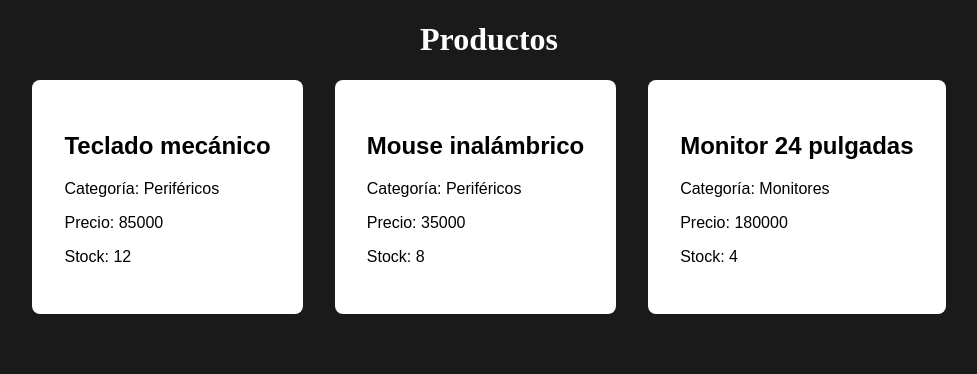
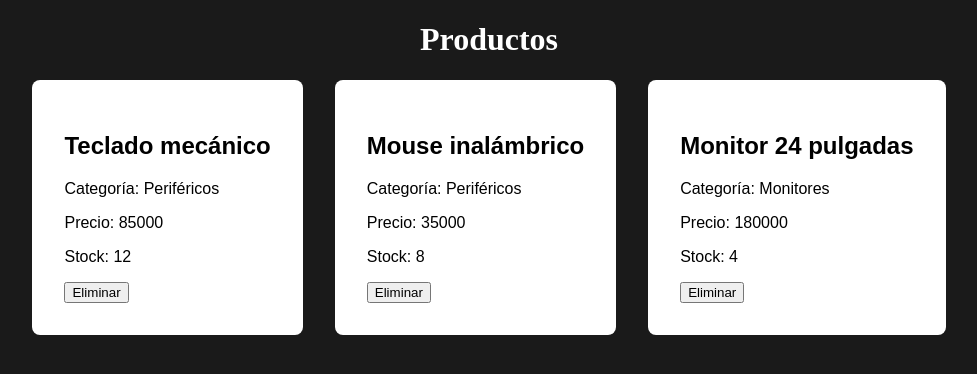
Before and after one commit to emilianoapaza/inventory-manager, a React (Vite) app: page /app/productos in a window 1280 px wide. Shown: the top 374 px of the page, without its empty margins (151-1128 px from the left). Built offline with nearby package versions, Linux system fonts and the light colour scheme.

Commit message:
feat: add product deletion

```diff
--- a/src/components/ProductCard.jsx
+++ b/src/components/ProductCard.jsx
@@ -1,4 +1,4 @@
-function ProductCard({ producto }) {
+function ProductCard({ producto, onDelete }) {
     const { nombre, categoria, precio, stock } = producto
     return (
         <article>
@@ -6,6 +6,7 @@ function ProductCard({ producto }) {
             <p>Categoría: {categoria}</p>
             <p>Precio: {precio}</p>
             <p>Stock: {stock}</p>
+            <button onClick={() => onDelete(producto.id)}>Eliminar</button>
         </article>
     )
 }
--- a/src/pages/Products.jsx
+++ b/src/pages/Products.jsx
@@ -1,14 +1,25 @@
+import { useState } from "react";
 import { productosIniciales } from "../data/productos";
 import ProductCard from "../components/ProductCard";
 
 function Products() {
+    const [productos, setProductos] = useState(productosIniciales);
+
+    function handleDelete(id) {
+        setProductos(productosActuales => {
+            return productosActuales.filter(producto => producto.id !== id)
+        })
+    }
+
     return (
         <main>
             <h1>Productos</h1>
             <div className="product-list">
-                {productosIniciales.map(producto =>
-                    (<ProductCard key={producto.id} producto={producto} />)
-                )}
+                {productos.length === 0 ? <p>No hay productos registrados</p> :
+                    productos.map(producto => (
+                        <ProductCard key={producto.id} producto={producto} onDelete={handleDelete} />
+                    ))
+                }
             </div>
         </main>
     )
```
